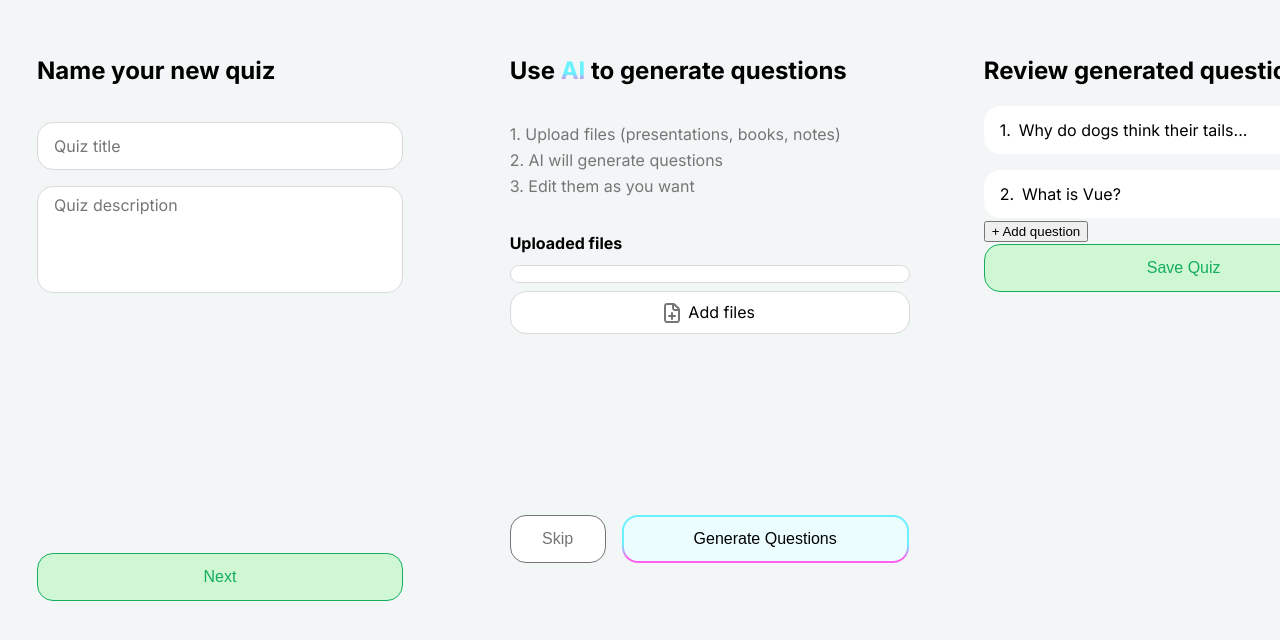
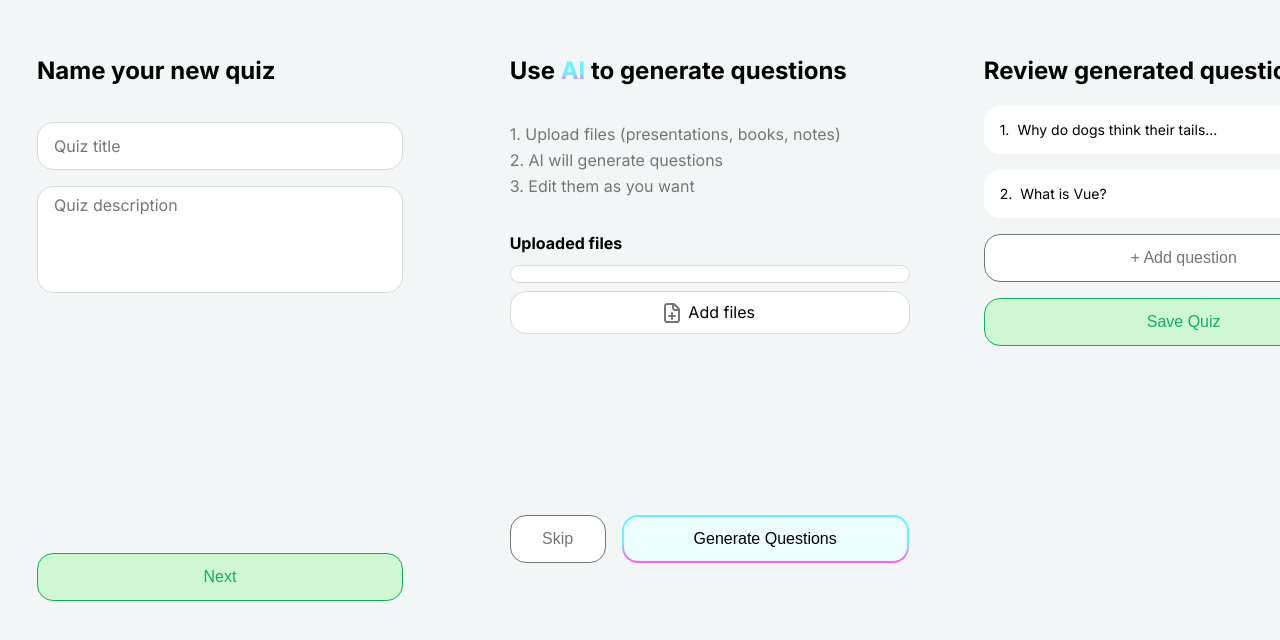
Before and after one commit to Delta-Software-Innopolis/exam-hack, a Vue app in the folder frontend/: page /quiz in a window 1280 px wide. Shown: the part 150-790 px from the top of the page. Built offline with nearby package versions, Linux system fonts and the light colour scheme.

Commit message:
fix(frontend): add question button

```diff
--- a/frontend/src/components/basic/BasicQuestionsList.vue
+++ b/frontend/src/components/basic/BasicQuestionsList.vue
@@ -1,4 +1,5 @@
 <script setup lang="ts">
+  import BasicButton from '@/components/basic/BasicButton.vue';
   import { ref } from 'vue';
 
   type Question = {
@@ -49,10 +50,10 @@
     <div v-for="(question, index) in questions" :key="question.id" class="question-card">
       <input v-if="editingIndex === index" v-model="editText" class="question-input" />
       <span v-else><span class="index-wrapper">{{index + 1}}.</span>{{ question.text }}</span>
-      <button v-if="editingIndex === index" class="save" @click="saveEdit(index)">✓</button>
-     <button v-else class="edit" @click="startEdit(index)">✎</button>
+      <div v-if="editingIndex === index" class="save-button" @click="saveEdit(index)"><div class="checkmark-img"><img src="/save_question_icon.svg" alt="save_question_icon" /></div></div>
+      <div v-else class="edit-button" @click="startEdit(index)"><img src="/edit_question_icon.svg" alt="edit_question_icon.svg" /></div>
     </div>
-    <button class="add" @click="addQuestion">+ Add question</button>
+    <BasicButton class="add-button" @click="addQuestion">+ Add question</BasicButton>
   </div>
 </template>
 
@@ -70,10 +71,44 @@
     padding: 16px;
     padding-top: 8px;
     padding-bottom: 8px;
-
+    font-size: 14px;
   }
 
   .index-wrapper {
     margin-right: 8px;
   }
+
+  .save-button {
+   cursor: pointer;
+   margin-left: auto;
+  }
+
+  .edit-button {
+   cursor: pointer;
+  }
+
+  .checkmark-img {
+    width: 20px;
+    height: 20px;
+  }
+
+  .checkmark-img img {
+    width: 100%;
+    height: auto;
+  }
+
+  .question-input {
+    border: none;
+    outline: none;
+    width: 348px;
+    display: flex;
+    flex: 1;
+  }
+
+  .add-button {
+    width: 400px;
+    height: 48px;
+    font-size: 16px !important;
+    margin-top: 16px;
+  }
 </style>
--- a/frontend/src/views/GenerateQuizView.vue
+++ b/frontend/src/views/GenerateQuizView.vue
@@ -148,5 +148,6 @@ const quizDescription = ref("");
     width: 400px;
     font-size: 16px !important;
     height: 48px;
+    margin-top: 16px;
   }
 </style>
```
Also changed, not shown: frontend/public/save_question_icon.svg (added).
